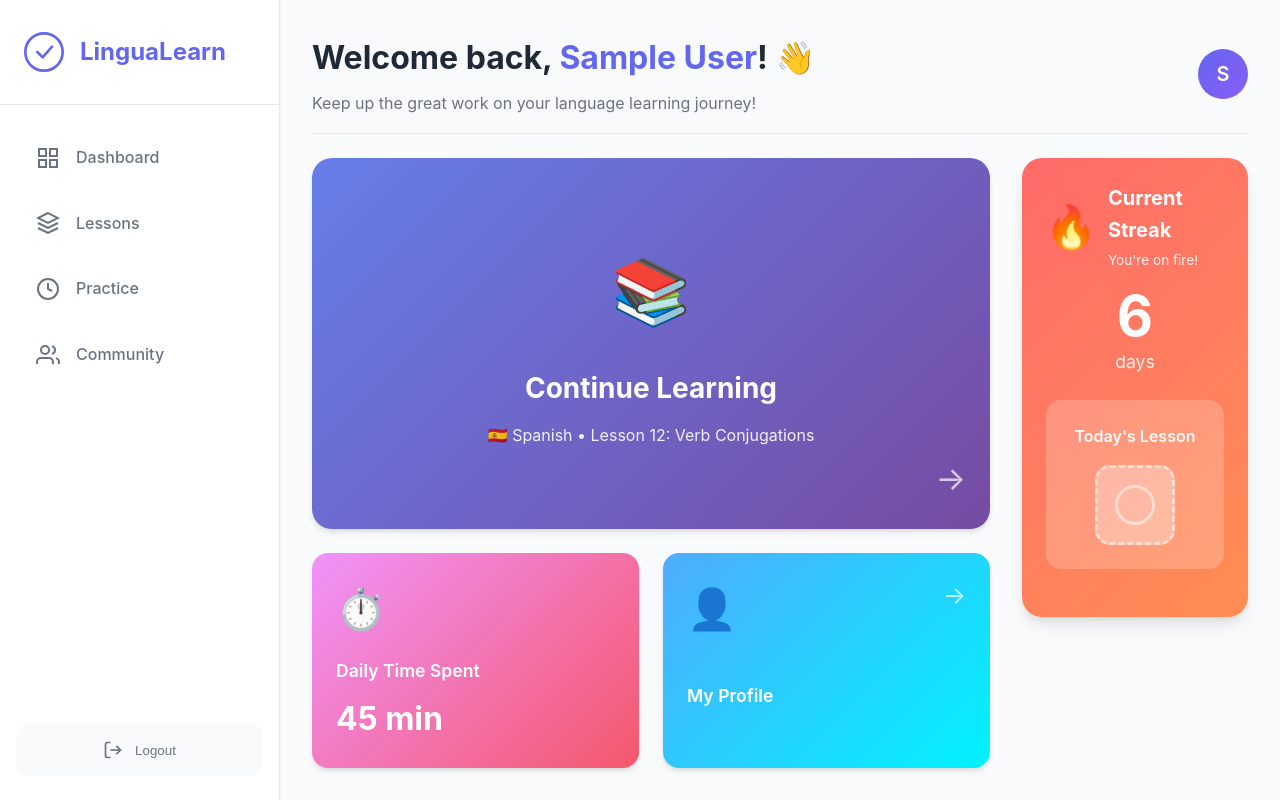
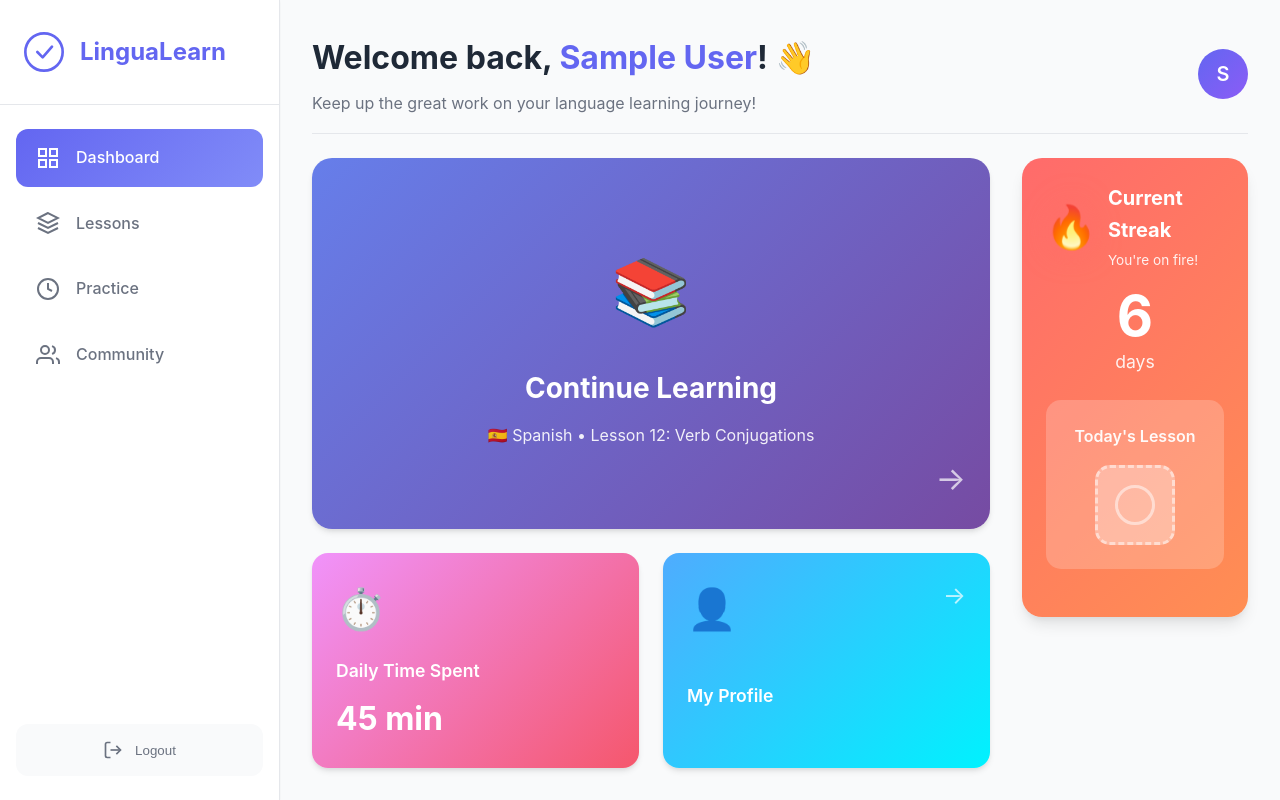
Before and after one commit to sardanad12/UFT-Hacks-13, a React (Vite) app in the folder frontend/: page /dashboard in a window 1280 px wide. Built offline with nearby package versions, Linux system fonts and the light colour scheme; sample sign-in values are in the browser's storage.

Commit message:
Fixed sidebar highlight bug

```diff
--- a/frontend/src/components/Sidebar.jsx
+++ b/frontend/src/components/Sidebar.jsx
@@ -27,7 +27,7 @@ const Sidebar = ({ onLogout }) => {
       <nav className="sidebar-nav">
         {/* Dashboard */}
         <NavLink
-          to="/"
+          to="/dashboard"
           end
           className={({ isActive }) =>
             `nav-item ${isActive ? "active" : ""}`
--- a/frontend/src/pages/Dashboard.jsx
+++ b/frontend/src/pages/Dashboard.jsx
@@ -78,7 +78,7 @@ const Dashboard = () => {
 
   return (
     <div className="dashboard">
-      <Sidebar onLogout={handleLogout} />
+
 
       <main className="main-content">
         {/* Header */}
```
